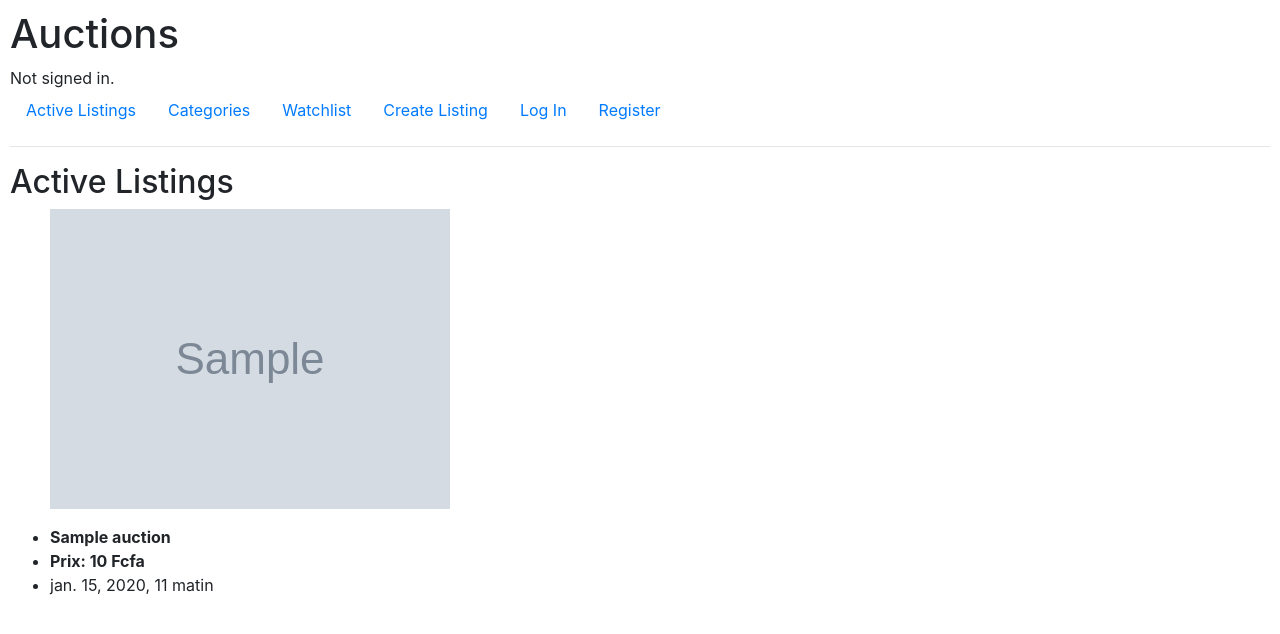
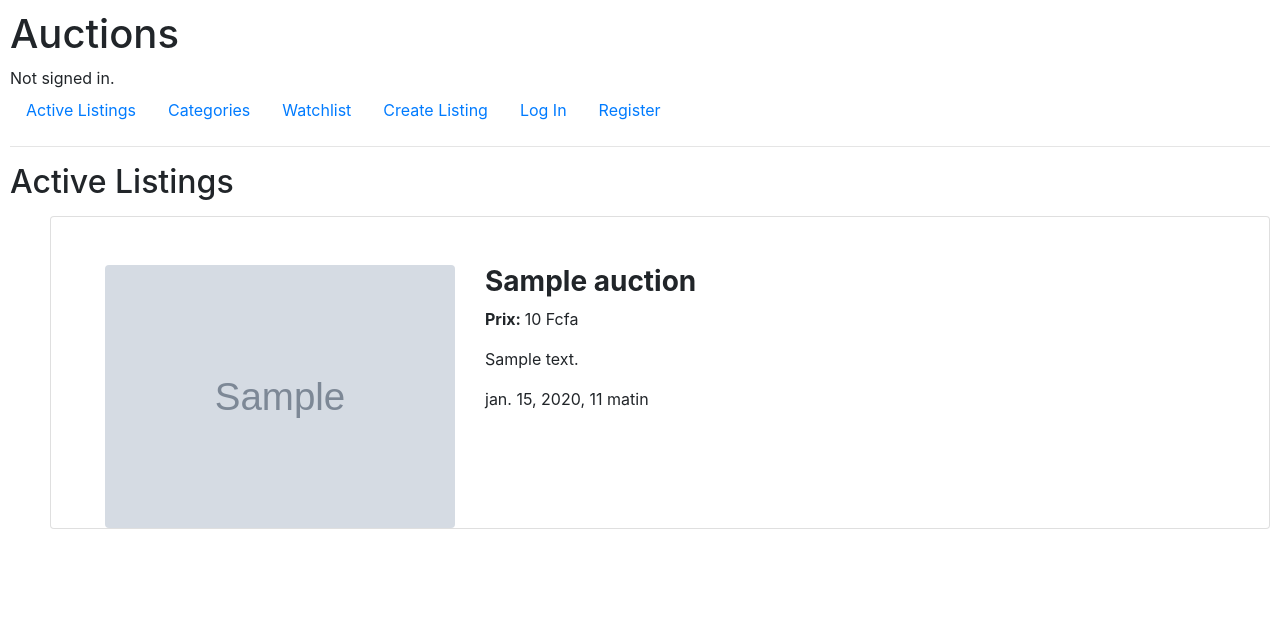
Before and after one commit to Yankeyange/commerce, a Django app: template auctions/templates/auctions/index.html in a window 1280 px wide. Shown: the top 634 px of the page. Run offline with Django 3.2, Linux system fonts and the light colour scheme; the template is opened without the code that fills it: values that come from a table or form of the project are taken from there, others are empty; tables that the repository leaves empty hold one stand-in row (values such as "Sample post"); grey boxes marked "Sample" are stand-in pictures; some libraries are stand-ins or nearby versions.

Commit message:
Add files via upload

```diff
--- a/auctions/templates/auctions/index.html
+++ b/auctions/templates/auctions/index.html
@@ -2,20 +2,31 @@
 {% load static %}
 
 {% block body %}
+
+
     <h2>Active Listings</h2>
 
     <!--je pense que c'est ici qu'on va commencer à appliquer notre boostrap-->
     <ul>
     {% for auction in auctions %}
 
-        <p>
-            <img src="{{ auction.image }}">
-            <li><strong> {{ auction.title}} </strong></li>
-            <li><strong> Prix: {{ auction.price}} Fcfa </strong> </li>
-            <li>{{ auction.date}}</li>
+    <div class="card">
+    <div class="container mt-5">
 
-        </p>
-
+        <div class="row">
+            <div class="col-md-4">
+                <img class="img-fluid rounded" src="{{ auction.image }}">
+            </div>
+            <div class="col-md-8">
+                <h3><strong> {{ auction.title}} </strong></h3>
+                <p> <strong> Prix: </strong>{{ auction.price}} Fcfa </p>
+                <p>{{ auction.description }}</p>
+                <p>{{ auction.date}}</p>
+            </div>
+        </div>
+    </div>
+</div>
+</div>
 
          <!--Au cas où il n'y a rien sur la page-->
     {% empty %}
@@ -23,4 +34,9 @@
     {% endfor %}
     </ul>
 
+    <style>
+        .card {
+            margin-top: 15px;
+        }
+    </style>
 {% endblock %}
```
